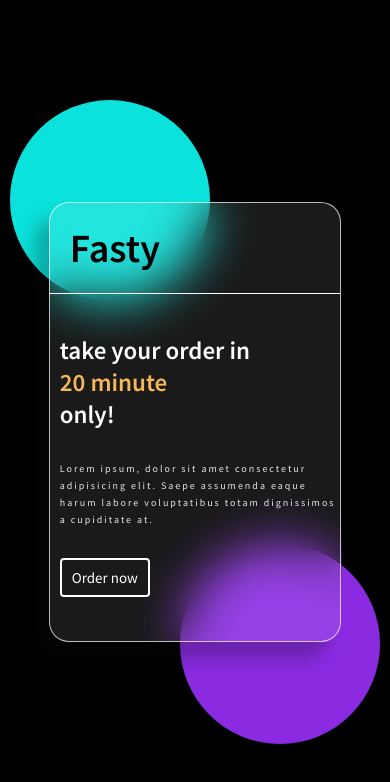
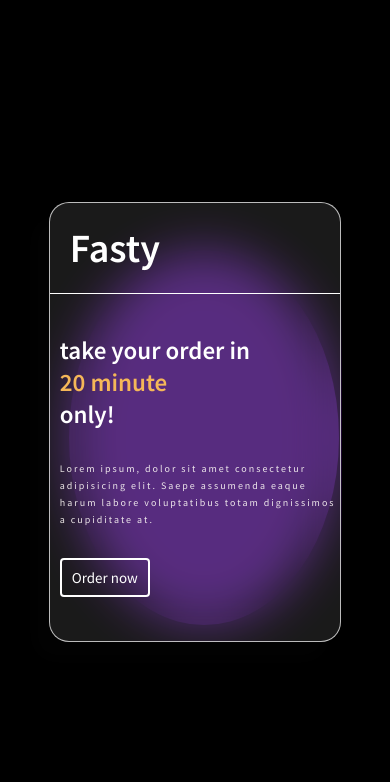
Before and after one commit to mo-kamal123/glassy, a plain HTML site: page index.html in a window 390 px wide. Drawn offline with Linux system fonts and the light colour scheme.

Commit message:
Add files via upload

```diff
--- a/css/main.css
+++ b/css/main.css
@@ -139,6 +139,7 @@ body{
         width: 300px;
         height: 300px;
         bottom: 150px;
+        opacity: 0.5;
     }
     .ballon {
         width: 300px;
@@ -164,17 +165,21 @@ body{
         font-size: 15px !important;
         margin-left: 10px !important;
     }
+    .logo {
+        color: white;
+    }
     .ball {
-        width: 200px !important;
-        height: 200px !important;
-        right: 10px;
-        bottom: 100px;
+        width: 270px !important;
+        height: 375px !important;
+        right: 13%;
+        bottom: 26%;
     }
     .ballon {
         width: 200px;
         height: 200px;
         top: 100px;
         left: 10px;
+        display: none;
     }
 }
 .detail h2 {
```
